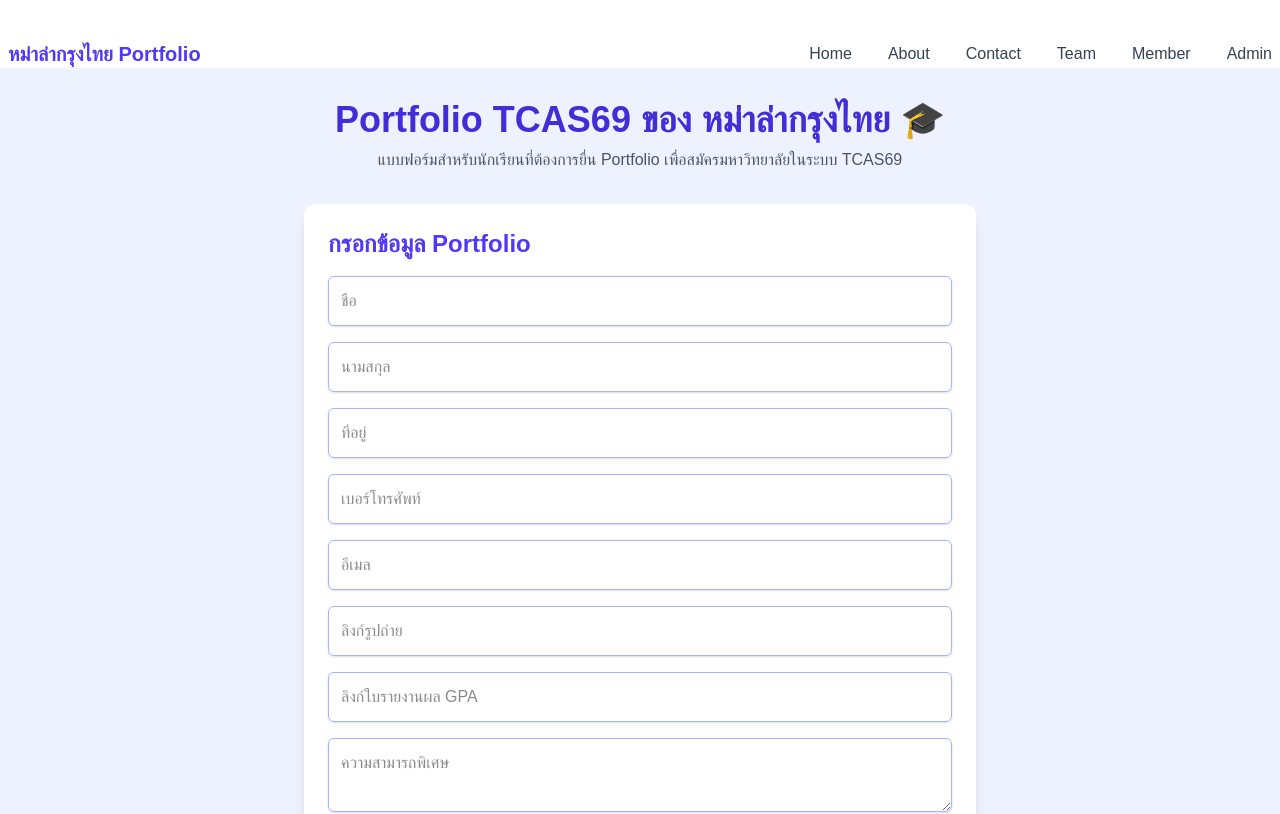
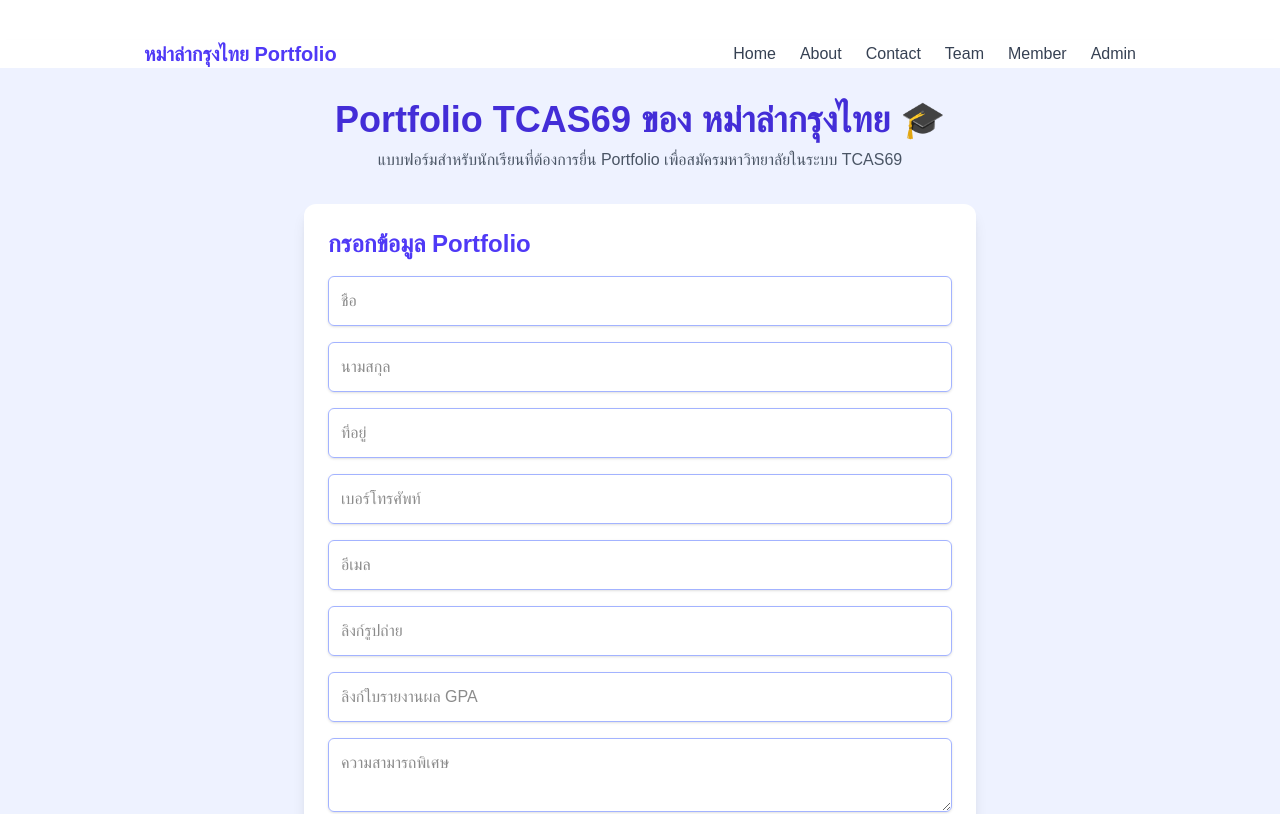
Before and after one commit to xhoneylemonx/nextjs, a Next.js app: page / in a window 1280 px wide. Shown: the top 814 px of the page. Built offline with nearby package versions, Linux system fonts and the light colour scheme.

Commit message:
หวังว่าจะดี

```diff
--- a/next.config.ts
+++ b/next.config.ts
@@ -1,13 +1,10 @@
-import type { NextConfig } from "next";
+/** @type {import('next').NextConfig} */
+const nextConfig = {
+  eslint: {
+    ignoreDuringBuilds: true
+  },
+  reactStrictMode: true,
+  swcMinify: true
+}
 
-const nextConfig: NextConfig = {
-  experimental: {
-    turbo: {
-      root: "C:/Users/Aomsin/Downloads/Works/nextjs01", // ใช้ key 'root' ไม่ใช่ 'rootDir'
-    },
-  },
-  // เพิ่ม config อื่น ๆ ได้ เช่น reactStrictMode: true
-  reactStrictMode: true,
-};
-
-export default nextConfig;
+module.exports = nextConfig
--- a/src/componet/ui/Navbar.tsx
+++ b/src/componet/ui/Navbar.tsx
@@ -1,18 +1,20 @@
+import Link from "next/link"
+
 export default function Navbar() {
   return (
     <nav className="bg-white shadow-md">
-      <div className="max-w-7xl mx-auto px-2">
+      <div className="max-w-5xl mx-auto px-4">
         <div className="flex justify-between items-center h-7">
-          <a href="/" className="text-indigo-600 font-bold text-xl">
+          <Link href="/" className="text-indigo-600 font-bold text-xl">
             หม่าล่ากรุงไทย Portfolio
-          </a>
-          <div className="flex space-x-9">
-            <a href="/" className="text-gray-700 hover:text-indigo-600 transition">Home</a>
-            <a href="/about" className="text-gray-700 hover:text-indigo-600 transition">About</a>
-            <a href="/contact" className="text-gray-700 hover:text-indigo-600 transition">Contact</a>
-            <a href="/team" className="text-gray-700 hover:text-indigo-600 transition">Team</a>
-            <a href="/member" className="text-gray-700 hover:text-green-500 transition">Member</a>
-            <a href="/admin" className="text-gray-700 hover:text-red-500 transition">Admin</a>
+          </Link>
+          <div className="flex space-x-6">
+            <Link href="/" className="text-gray-700 hover:text-indigo-600 transition">Home</Link>
+            <Link href="/about" className="text-gray-700 hover:text-indigo-600 transition">About</Link>
+            <Link href="/contact" className="text-gray-700 hover:text-indigo-600 transition">Contact</Link>
+            <Link href="/team" className="text-gray-700 hover:text-indigo-600 transition">Team</Link>
+            <Link href="/member" className="text-gray-700 hover:text-green-500 transition">Member</Link>
+            <Link href="/admin" className="text-gray-700 hover:text-red-500 transition">Admin</Link>
           </div>
         </div>
       </div>
```
Also changed, not shown: tsconfig.json (+2 -6 lines).
